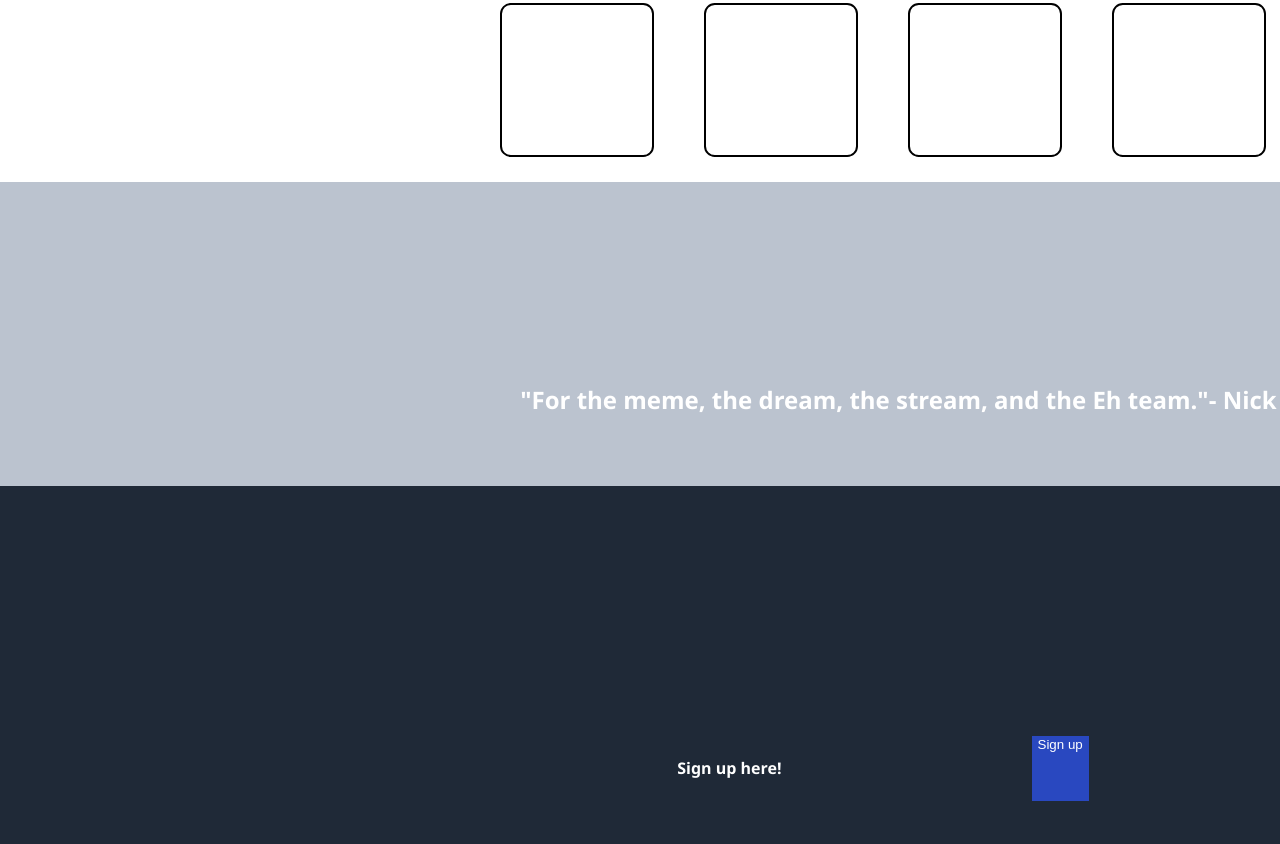
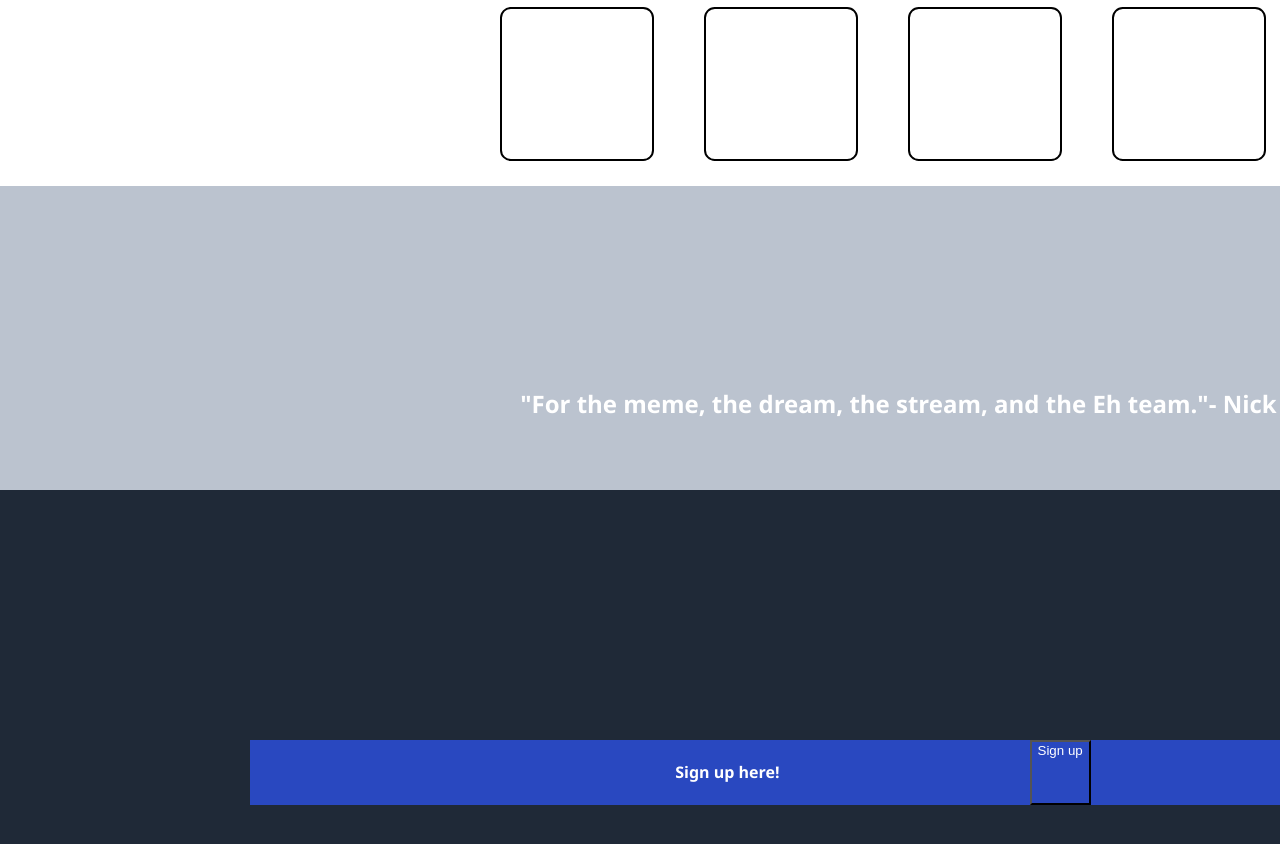
Before and after one commit to Firestorm108/Landing-Page, a plain HTML site: page index.html in a window 1280 px wide. Shown: the part 580-1424 px from the top of the page. Drawn offline with Linux system fonts and the light colour scheme.

Commit message:
Done..i think

```diff
--- a/styles.css
+++ b/styles.css
@@ -151,7 +151,7 @@ body {
 
     color: white;
     background-color: rgb(41, 72, 192);
-    border: lightblue;
+
 
  }
 
@@ -191,3 +191,7 @@ body {
 
 
 }
+.signup {
+    display: flex;
+    background-color: rgb(41, 72, 192);
+}
```
